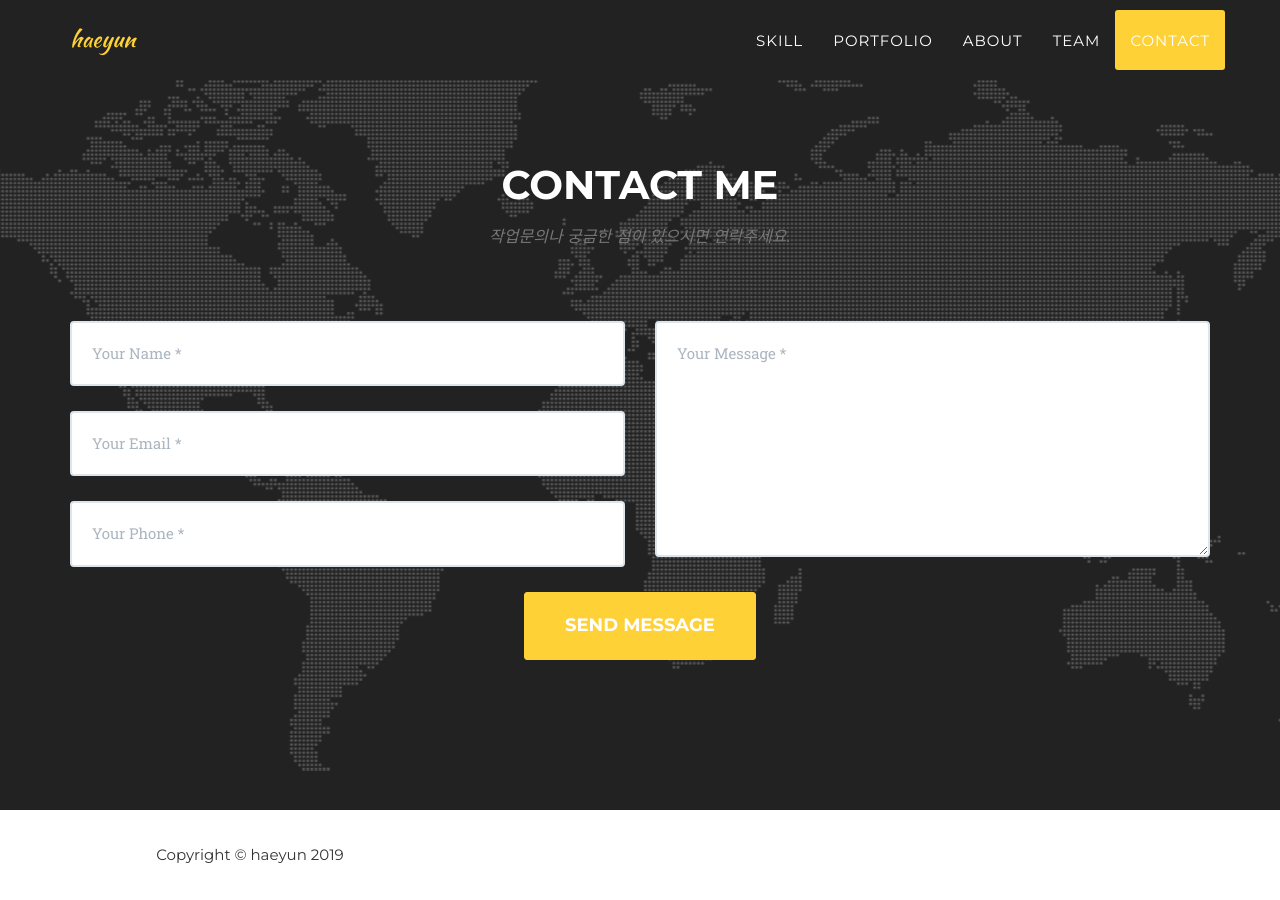
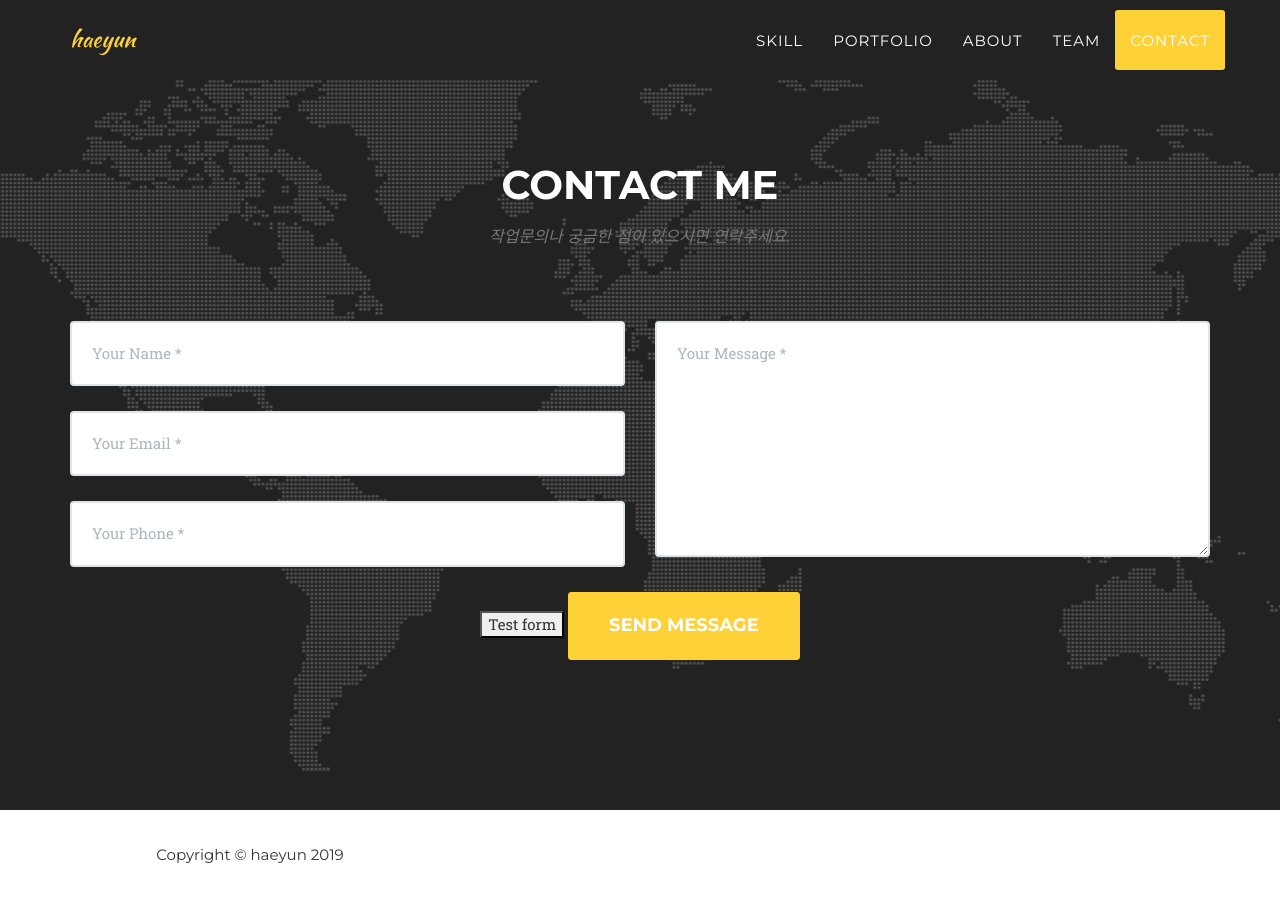
Before and after one commit to uxberry/uxberry.github.io, a Jekyll site: the page built from index.md, in a window 1280 px wide and 900 px high, scrolled down 4994 px. Built offline with Jekyll 4.4.1, drawn with Linux system fonts in a browser that asks for light colours; some web fonts are replaced.

Commit message:
Add Simple Form.

```diff
--- a/_includes/contact.html
+++ b/_includes/contact.html
@@ -38,6 +38,7 @@
             <div class="col-lg-12 text-center">
               <div id="success"></div>
                 <input type='hidden' name='redirect_to' value='<the complete return url e.g. http://fooey.com/thank-you.html>' />
+                <input type='submit' value='Test form' />
                 <button type="submit" class="btn btn-xl">Send Message</button>
             </div>
           </div>
```
